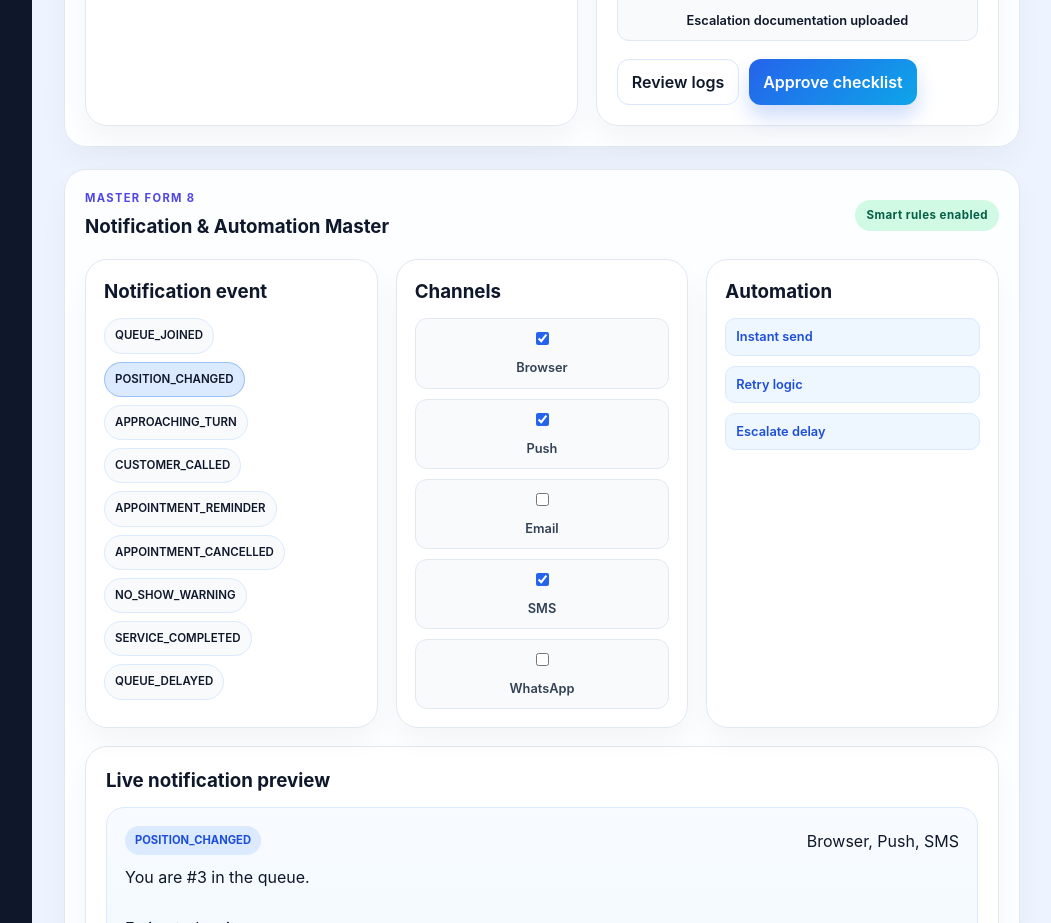
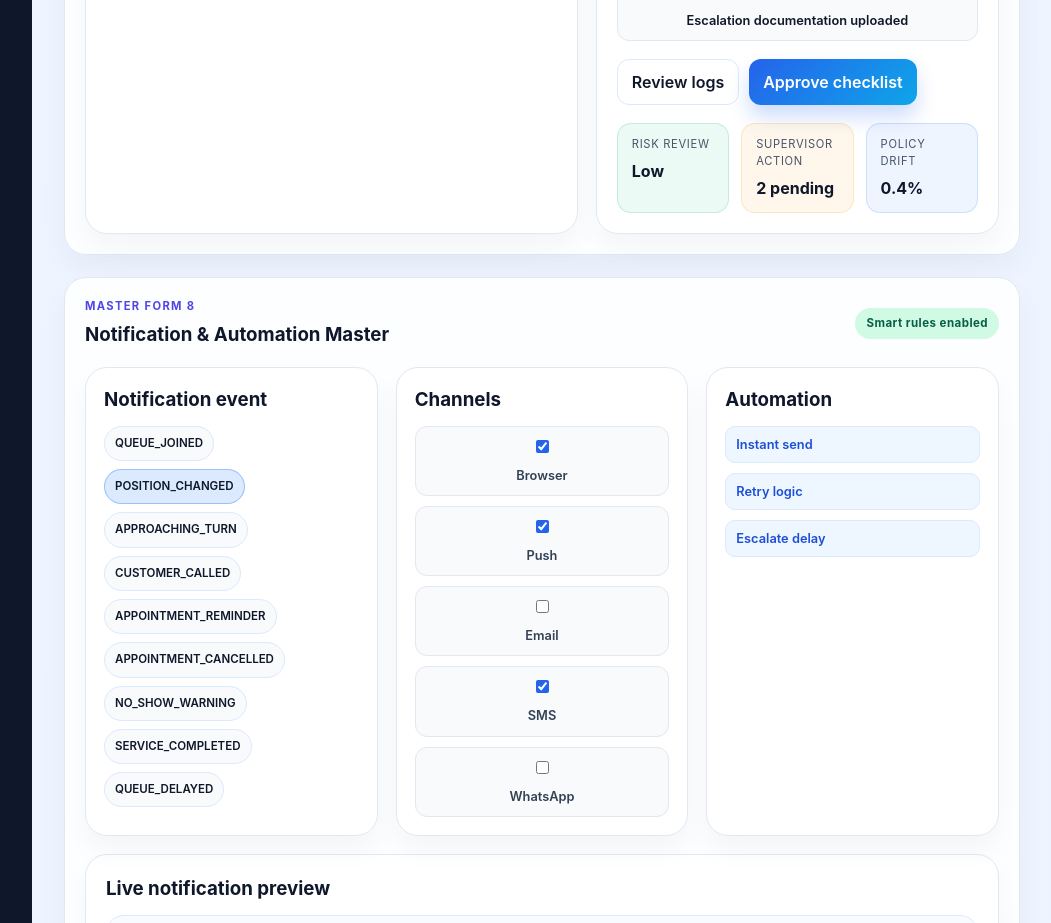
Before and after one commit to KANHAIYAKS108/QFlow, a React (Vite) app: page / in a window 1280 px wide. Shown: the part 10180-11103 px from the top of the page, without its empty margins (228-1279 px from the left). Built offline with nearby package versions, Linux system fonts and the light colour scheme.

Commit message:
Finalize compliance recommendations

```diff
--- a/src/App.css
+++ b/src/App.css
@@ -1830,6 +1830,49 @@ textarea:focus {
   gap: 10px;
   margin-top: 18px;
   flex-wrap: wrap;
+}
+
+.recommendation-grid {
+  display: grid;
+  grid-template-columns: repeat(3, minmax(0, 1fr));
+  gap: 12px;
+  margin-top: 18px;
+}
+
+.recommendation-card {
+  border-radius: 14px;
+  padding: 12px 14px;
+  border: 1px solid transparent;
+  display: flex;
+  flex-direction: column;
+  gap: 6px;
+}
+
+.recommendation-card span {
+  color: #475569;
+  font-size: 0.7rem;
+  letter-spacing: 0.06em;
+  text-transform: uppercase;
+}
+
+.recommendation-card strong {
+  color: #0f172a;
+  font-size: 1rem;
+}
+
+.recommendation-card.green {
+  background: rgba(16, 185, 129, 0.08);
+  border-color: rgba(16, 185, 129, 0.2);
+}
+
+.recommendation-card.amber {
+  background: rgba(245, 158, 11, 0.08);
+  border-color: rgba(245, 158, 11, 0.2);
+}
+
+.recommendation-card.blue {
+  background: rgba(59, 130, 246, 0.08);
+  border-color: rgba(59, 130, 246, 0.2);
 }
 
 .notification-panel {
--- a/src/App.jsx
+++ b/src/App.jsx
@@ -382,6 +382,12 @@ const auditEvents = [
   { title: 'Queue escalation notice', detail: 'Delhi Central • 2 tickets exceeded SLA', time: '10:15 AM', level: 'Alert' },
   { title: 'Counter reassignment', detail: 'Counter 04 • Staff moved to priority lane', time: '11:20 AM', level: 'Updated' },
   { title: 'No-show exception', detail: 'Rahul Mehta • digital follow-up scheduled', time: '12:05 PM', level: 'Review' },
+]
+
+const complianceRecommendations = [
+  { label: 'Risk review', value: 'Low', tone: 'green' },
+  { label: 'Supervisor action', value: '2 pending', tone: 'amber' },
+  { label: 'Policy drift', value: '0.4%', tone: 'blue' },
 ]
 
 function App() {
@@ -2150,6 +2156,15 @@ function App() {
                 <button type="button" className="secondary-btn small-btn">Review logs</button>
                 <button type="button" className="primary-btn small-btn">Approve checklist</button>
               </div>
+
+              <div className="recommendation-grid">
+                {complianceRecommendations.map((item) => (
+                  <div key={item.label} className={`recommendation-card ${item.tone}`}>
+                    <span>{item.label}</span>
+                    <strong>{item.value}</strong>
+                  </div>
+                ))}
+              </div>
             </div>
           </div>
         </section>
```
